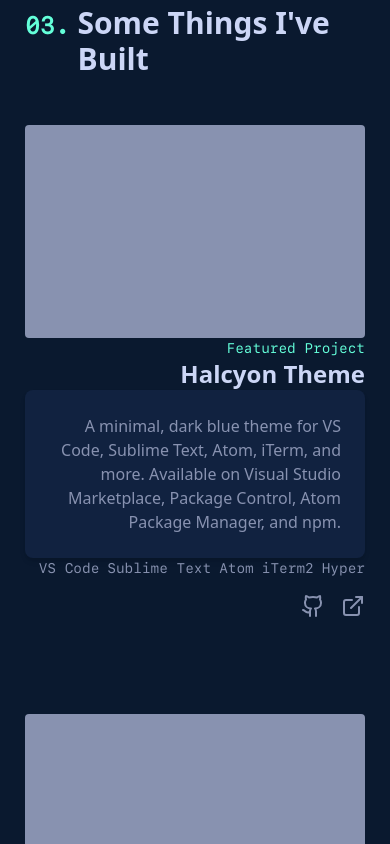
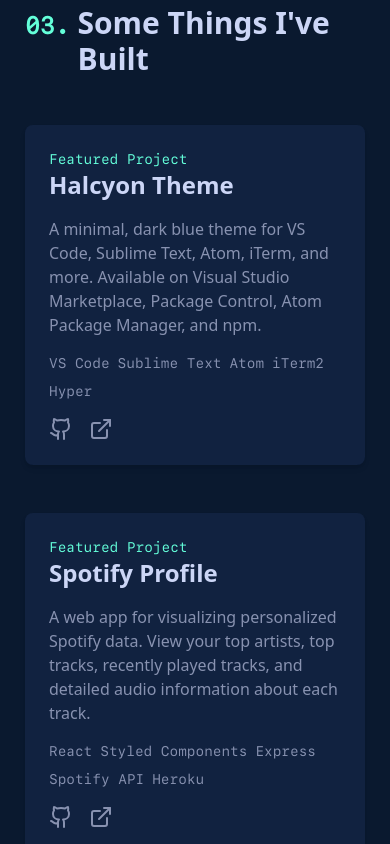
Before and after one commit to kstencell/portfolio-v2, a Next.js app: page / in a window 390 px wide. Shown: the part 3720-4564 px from the top of the page. Built offline with nearby package versions, Linux system fonts and the light colour scheme.

Commit message:
projects section layout changes

```diff
--- a/src/components/Experience.tsx
+++ b/src/components/Experience.tsx
@@ -17,7 +17,7 @@
   }, []);
 
   return (
-    <div className="flex flex-col justify-center items-center w-full max-w-[800px] py-24 mx-auto">
+    <div className="flex flex-col justify-start items-center w-full max-w-[800px] py-24 mx-auto sm:min-h-[600px] md:min-h-[550px]">
       {/* Section header */}
       <div className="flex items-center mt-[10px] mb-[40px] w-full self-start">
         <h1 className="flex gap-2 font-bold text-3xl items-baseline text-off-white">
--- a/src/components/Projects.tsx
+++ b/src/components/Projects.tsx
@@ -15,30 +15,65 @@
       <div className="flex-1 h-px bg-gray-accent ml-4 opacity-25" />
     </div>
 
-    <div className="space-y-24 w-full md:px-8">
+    {/* Mobile layout: text-over-image overlay */}
+    <div className="md:hidden space-y-12 w-full">
+      {projects.map((p) => (
+        <div key={p.title} className="relative w-full">
+          <div className="absolute inset-0 rounded-md overflow-hidden bg-secondary-blue">
+            {/* <img src={p.image} alt={p.title} className="w-full h-full object-cover" /> */}
+          </div>
+          <div className="relative p-6 rounded-md shadow-md space-y-4">
+            <div>
+              <p className="text-sm font-mono text-green-accent">
+                {p.subtitle}
+              </p>
+              <h3 className="text-2xl font-bold text-off-white">{p.title}</h3>
+            </div>
+            <p className="text-gray-accent">{p.description}</p>
+
+            <ul className="flex flex-wrap gap-2 mb-4 justify-right">
+              {p.tech.map((t) => (
+                <li key={t} className="text-sm font-mono text-gray-accent">
+                  {t}
+                </li>
+              ))}
+            </ul>
+
+            <div className={"flex space-x-4 text-gray-accent justify-right "}>
+              <a href="#" className="hover:text-green-accent">
+                <Github />
+              </a>
+              <a href="#" className="hover:text-green-accent">
+                <ExternalLink />
+              </a>
+            </div>
+          </div>
+        </div>
+      ))}
+    </div>
+
+    <div className="hidden md:block space-y-24 w-full md:px-8">
       {projects.map((p, i) => {
         const isReversed = i % 2 === 1;
         return (
           <div
             key={p.title}
-            className={
-              `flex flex-col items-center w-full items-stretch ` +
-              (isReversed ? "md:flex-row-reverse" : "md:flex-row")
-            }
+            className={`flex flex-col w-full md:flex-row ${
+              isReversed ? "md:flex-row-reverse" : ""
+            }`}
           >
             {/* Image placeholder (60%) */}
-            <div className="w-full md:w-[60%] aspect-[8/5] rounded overflow-hidden bg-gray-accent">
+            <div className="w-full md:w-[60%] aspect-[8/5] rounded overflow-hidden bg-gray-accent self-start">
               {/* <img src={p.image} alt={p.title} className="w-full h-full object-cover"/> */}
             </div>
 
             {/* Text card (70%) overlapping by 10% */}
             <div
-              className={
-                `flex flex-col w-full md:w-[70%] justify-around z-10 ` +
-                (isReversed
+              className={`w-full md:w-[70%] flex flex-col justify-around ${
+                isReversed
                   ? "md:-mr-[10%] text-left"
-                  : "md:-ml-[10%] text-right")
-              }
+                  : "md:-ml-[10%] text-right"
+              }`}
             >
               <div>
                 <p className="text-sm font-mono text-green-accent">
--- a/src/data/projects.ts
+++ b/src/data/projects.ts
@@ -17,7 +17,7 @@
     subtitle: "Featured Project",
     title: "Spotify Profile",
     description:
-      "A web app for visualizing personalized Spotify data. View your top artists, top tracks, recently played tracks, and detailed audio information about each track.",
+      "A web app for visualizing personalized Spotify data. View your top artists, top tracks, recently played tracks, and detailed audio information about each track. ",
     tech: ["React", "Styled Components", "Express", "Spotify API", "Heroku"],
   },
 ];
```
